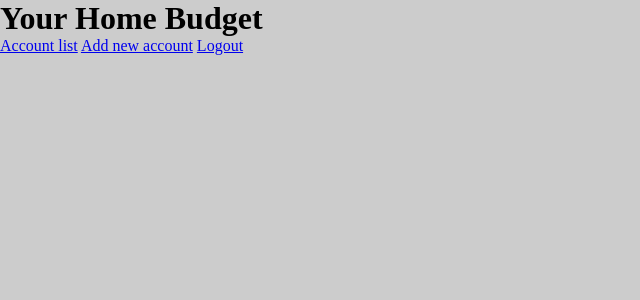
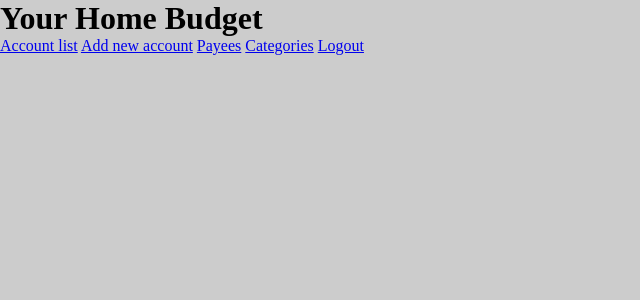
Before and after one commit to marsiekiera/YHB, a Flask app: page / in a window 1280 px wide. Shown: the part 36-336 px from the top of the page, without its empty margins (0-640 px from the left). Run offline with Flask 2, Linux system fonts and the light colour scheme; the visitor is signed in with stand-in values (Sample User, id 1).

Commit message:
Links add

```diff
--- a/flask/app/templates/index.html
+++ b/flask/app/templates/index.html
@@ -8,6 +8,8 @@
     <h1>Your Home Budget</h1>
     <a href="/accounts">Account list</a>
     <a href="/add_account">Add new account</a>
+    <a href="/payees">Payees</a>
+    <a href="/categories">Categories</a>
     <a href="/logout">Logout</a>
 
 {% endblock %}
```
